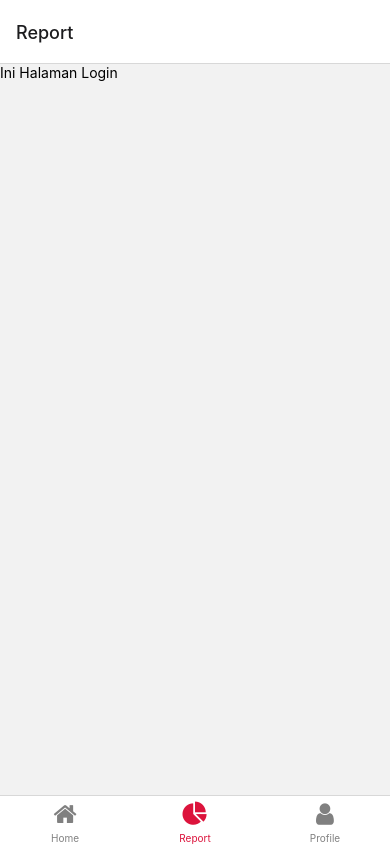
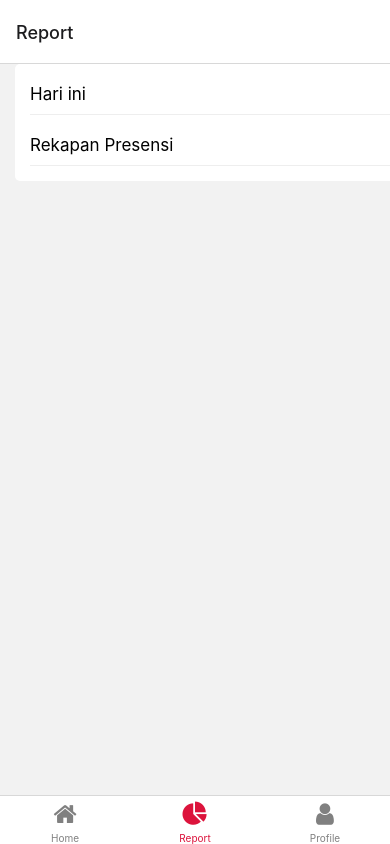
Before and after one commit to nepile/absensi_skatel2_mobile, a React Native app: screen /Report in a window 390 px wide. Built offline with nearby package versions, Linux system fonts and the light colour scheme.

Commit message:
Setup report presensi

```diff
--- a/assets/styles/ReportStyle.js
+++ b/assets/styles/ReportStyle.js
@@ -1,3 +1,23 @@
 import { StyleSheet } from "react-native";
+import { _width } from "../../utils/Dimenssion";
 
-export const styles = StyleSheet.create([]);
+export const styles = StyleSheet.create({
+  cardContainer: {
+    width: _width,
+    paddingHorizontal: 15,
+  },
+  card: {
+    backgroundColor: "#fff",
+    elevation: 2,
+    borderRadius: 5,
+    padding: 15,
+  },
+  menu: {
+    marginTop: 20,
+    borderBottomColor: "#eee",
+    borderBottomWidth: 1,
+    flexDirection: "row",
+    alignItems: "center",
+    justifyContent: "space-between",
+  },
+});
--- a/views/core/Report.js
+++ b/views/core/Report.js
@@ -1,14 +1,45 @@
 import React from "react";
-import { Text, View } from "react-native";
+import { Text, View, ScrollView, TouchableOpacity, Image } from "react-native";
 import { styles } from "../../assets/styles/ReportStyle";
 import { SafeAreaView } from "react-native-safe-area-context";
 
 export default function Report({ navigation }) {
   return (
     <SafeAreaView>
-      <View>
-        <Text>Ini Halaman Login</Text>
-      </View>
+      <ScrollView>
+        <View style={styles.cardContainer}>
+          <View style={styles.card}>
+            <TouchableOpacity style={[styles.menu, { marginTop: 5 }]}>
+              <Text style={{ marginBottom: 10, fontSize: 17 }}>Hari ini</Text>
+              <View style={{ width: 10, height: 10 }}>
+                <Image
+                  source={require("../../assets/arrow.png")}
+                  style={{
+                    width: "100%",
+                    height: "100%",
+                    resizeMode: "contain",
+                  }}
+                />
+              </View>
+            </TouchableOpacity>
+            <TouchableOpacity style={styles.menu}>
+              <Text style={{ marginBottom: 10, fontSize: 17 }}>
+                Rekapan Presensi
+              </Text>
+              <View style={{ width: 10, height: 10 }}>
+                <Image
+                  source={require("../../assets/arrow.png")}
+                  style={{
+                    width: "100%",
+                    height: "100%",
+                    resizeMode: "contain",
+                  }}
+                />
+              </View>
+            </TouchableOpacity>
+          </View>
+        </View>
+      </ScrollView>
     </SafeAreaView>
   );
 }
```
Also changed, not shown: assets/arrow.png (added).
